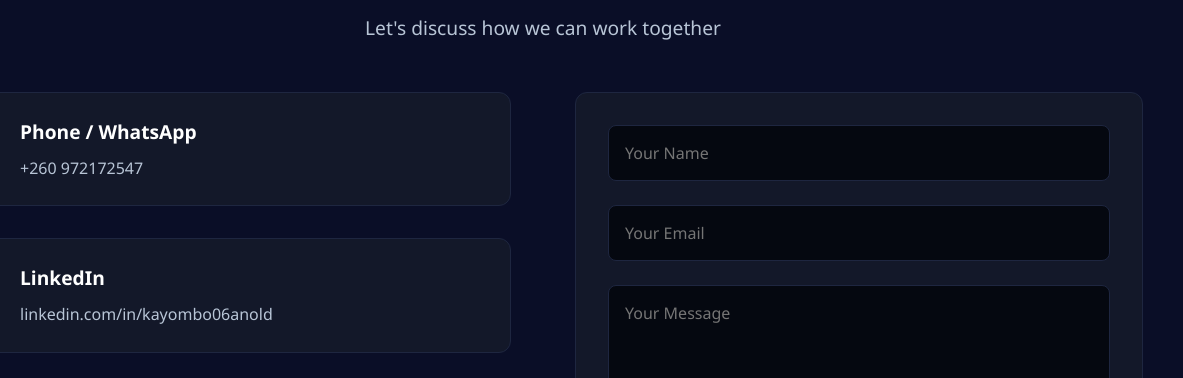
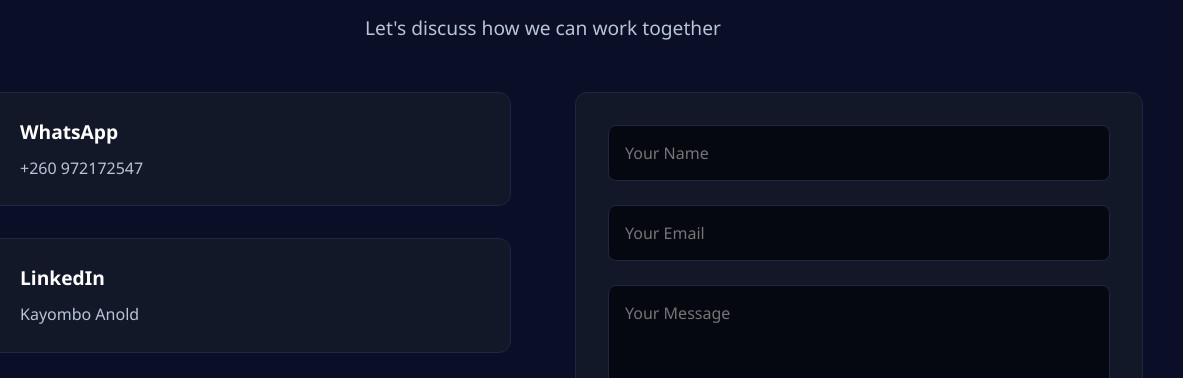
Before and after one commit to kayombo123/Kayombo-Anold-Portfolio, a plain HTML site: page index.html in a window 1280 px wide. Shown: the part 3418-3796 px from the top of the page, 97-1280 px from the left. Drawn offline with Linux system fonts and the light colour scheme.

Commit message:
Update index.html

```diff
--- a/index.html
+++ b/index.html
@@ -231,7 +231,7 @@
                             <i class="fab fa-whatsapp"></i>
                         </div>
                         <div class="contact-details">
-                            <h3>Phone / WhatsApp</h3>
+                            <h3>WhatsApp</h3>
                             <a href="https://wa.me/260972172547" target="_blank">+260 972172547</a>
                         </div>
                     </div>
@@ -241,7 +241,7 @@
                         </div>
                         <div class="contact-details">
                             <h3>LinkedIn</h3>
-                            <a href="https://linkedin.com/in/kayombo06anold" target="_blank">linkedin.com/in/kayombo06anold</a>
+                            <a href="linkedin.com/in/kayombo-anold-2bb402267" target="_blank">Kayombo Anold</a>
                         </div>
                     </div>
                     <div class="contact-item">
```
